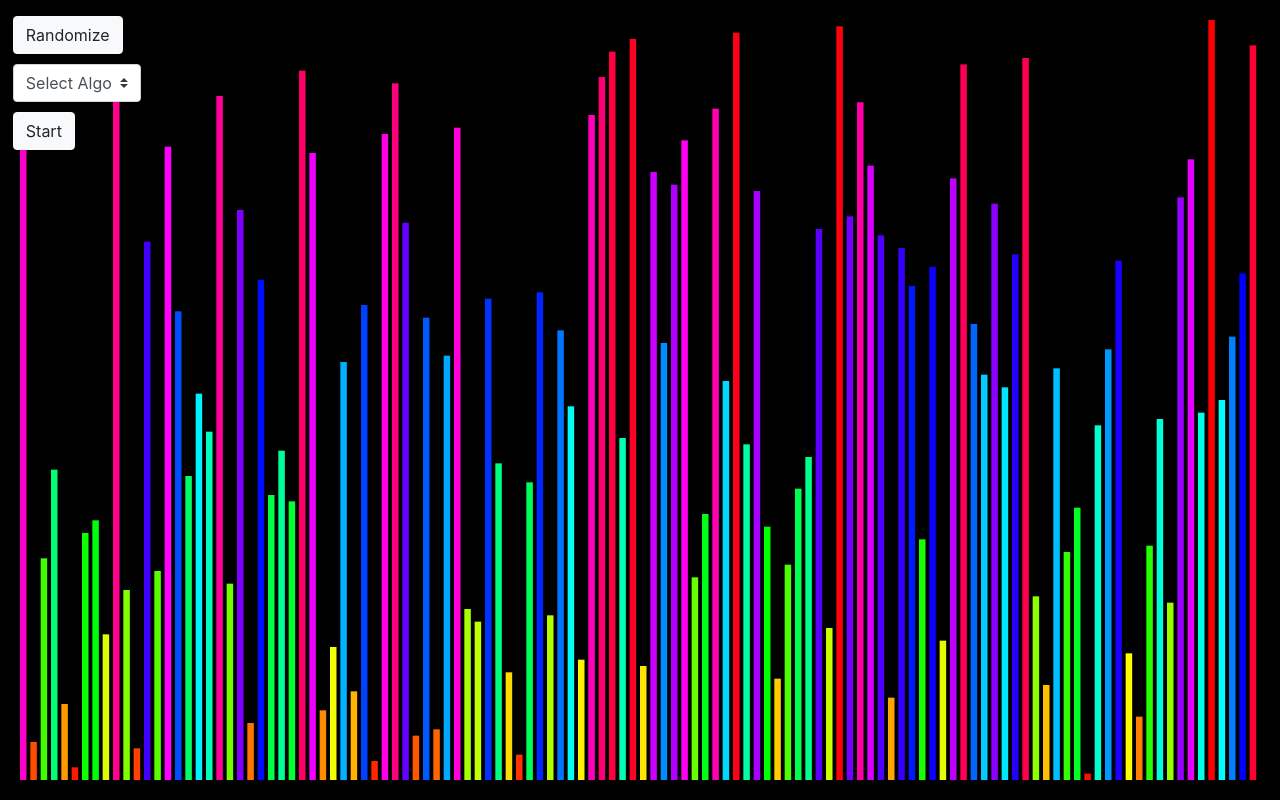
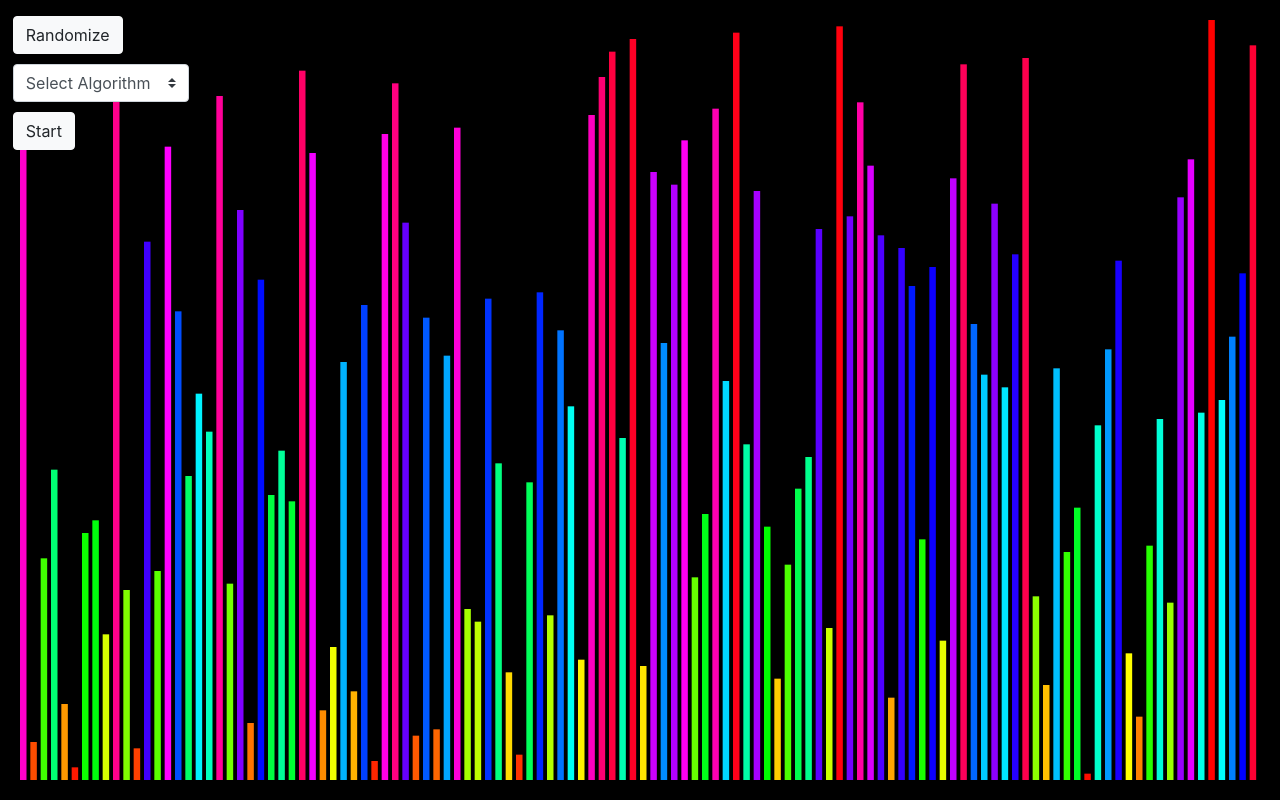
Before and after one commit to lawrencedrums/lawrencedrums.github.io, a plain HTML site: page index.html in a window 1280 px wide. Drawn offline with nearby package versions, Linux system fonts and the light colour scheme.

Commit message:
Bug fixes
Disabled merge sort in select box

```diff
--- a/index.html
+++ b/index.html
@@ -18,7 +18,7 @@
       <option disabled selected>Select Algorithm</option>
       <option value="bubble">Bubble Sort</option>
       <option value="insertion">Insertion Sort</option>
-      <option value="merge">Merge Sort</option>
+      <option disabled value="merge">Merge Sort(soon)</option>
     </select>
 
     <button type="button" id="startbtn" class="btn btn-light">Start</button>
--- a/main.css
+++ b/main.css
@@ -14,7 +14,7 @@ body {
 }
 
 #algoselect {
-    max-width: 10%;
+    width: auto;
     position: absolute;
     top: 4rem;
     left: 1%;
```
